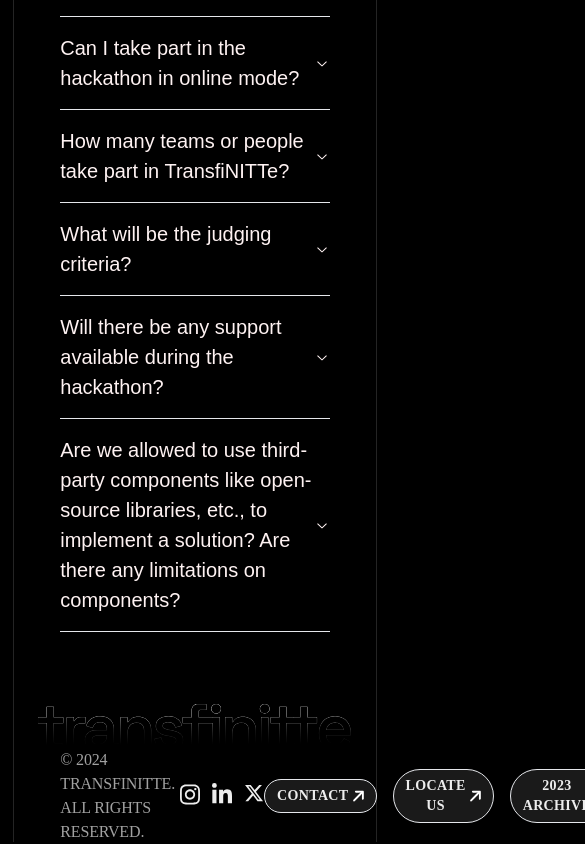
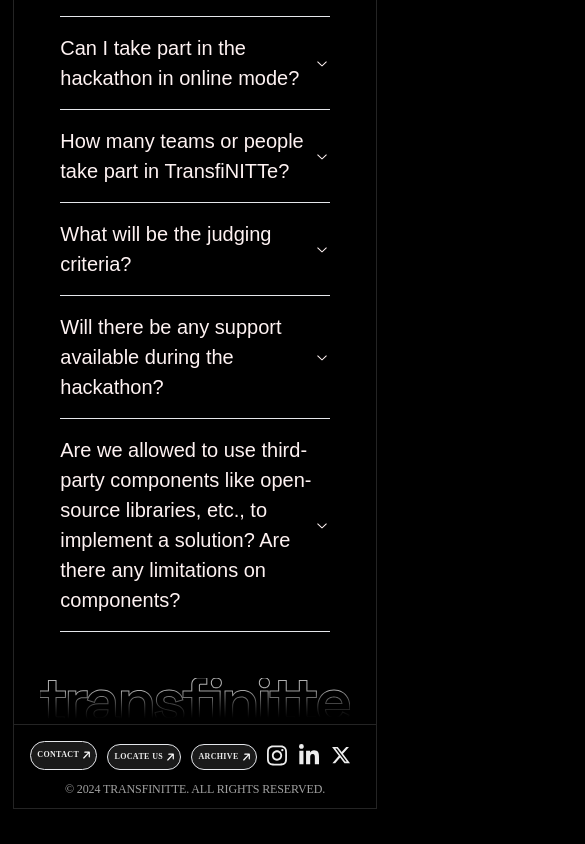
Before and after one commit to shubham-kumar-2004/transfinitte-2024, a React (Vite) app: page / in a window 390 px wide. Shown: the part 4007-4851 px from the top of the page, 585 px wide, since content can reach past the window. Built offline with nearby package versions, Linux system fonts and the light colour scheme.

Commit message:
Feat: Footer mobile version

```diff
--- a/src/assets/index.js
+++ b/src/assets/index.js
@@ -31,6 +31,7 @@ import arrowbl from './svg/arrowblack.svg'
 import admin from './svg/adminblock.svg'
 import logo from './svg/tlogo.svg'
 import tffooter from './svg/tf-footer.svg'
+import tffootersm from './svg/tf-footer-sm.svg'
 import tfbadge from './svg/tf-badge.svg'
 import instagram from './svg/instagram.svg'
 import linkedin from './svg/linkedin.svg'
@@ -71,6 +72,7 @@ export {
     bharatX,
     crewsphere,
     tffooter,
+    tffootersm,
     instagram,
     linkedin,
     x,
--- a/src/components/Footer.jsx
+++ b/src/components/Footer.jsx
@@ -1,5 +1,12 @@
-import React from 'react'
-import { arrowwh, instagram, linkedin, tffooter, x } from '../assets'
+import React from "react";
+import {
+  arrowwh,
+  instagram,
+  linkedin,
+  tffooter,
+  tffootersm,
+  x,
+} from "../assets";
 import {
   AlertDialog,
   AlertDialogAction,
@@ -8,70 +15,57 @@ import {
   AlertDialogFooter,
   AlertDialogHeader,
   AlertDialogTrigger,
-} from "@/components/ui/alert-dialog"
-
+} from "@/components/ui/alert-dialog";
 
 const Footer = () => {
   return (
-    <div className='mx-auto bg-black max-w-[93.194%]'>
-      <div className='flex h-auto py-9 px-0 flex-col items-start gap-[36px] border-r border-l border-r-edge border-l-edge bg-black'>
-        <div className='flex justify-center items-center self-stretch tf-footer'>
-            <img
-            src={tffooter}/>
+    <div className="max-w-full">
+      {/* Mobile Version */}
+      <div className="block sm:hidden mx-auto bg-black max-w-full">
+        <div className="max-h-screen flex flex-col justify-center items-start flex-shrink-0 border-l border-r border-b border-l-edge border-r-edge border-b-edge w-[93.192%] mx-auto mb-4 py-[0.625rem] px-0 gap-4">
+          <div className="flex justify-center items-center self-stretch border-b border-b-edge">
+            <img src={tffootersm} />
           </div>
-        <div className='w-full h-[1.25rem] flex py-0 px-[46px] justify-between items-center self-stretch'>
-          <div className='flex justify-center items-center gap-[5px]'>
-            <div className='text-[#A1A1A1] font-geistmono text-[1rem] not-italic font-normal leading-normal tracking-[-0.01rem] uppercase'>© 2024 TRANSFINITTE. All Rights Reserved.</div>
-            <div className='flex w-fit pb-1 justify-center items-start gap-3 '>
-              <div>
-                <a href='' target="_blank" rel="noopener noreferrer">
-                  <img
-                  src={instagram}
-                  className='max-w-none w-fit' />
-                </a>
-              </div>
-              <div>
-                <a href='' target="_blank" rel="noopener noreferrer">
-                  <img
-                  src={linkedin}
-                  className='max-w-none w-fit' />
-                </a>
-              </div>
-              <div>
-                <a href='' target="_blank" rel="noopener noreferrer">
-                  <img
-                  src={x}
-                  className='max-w-none w-fit' />
-                </a>
-              </div>
-            </div>
-          </div>
-
-          <div className='flex items-center gap-4'>
-            <div className='flex py-[6px] px-3 justify-center items-center gap-[10px] rounded-full border border-solid border-footerbutton footer-links hover:underline decoration-white'>
+          <div className="flex py-0 px-4 flex-col justify-center gap-[0.625rem] self-stretch">
+            <div className="flex w-[77.6%] justify-between items-center gap-[0.625rem]">
+              <div className="w-auto h-auto flex flex-shrink-0 gap-[0.625rem]">
+                <div className="inline-flex p-[0.375rem] justify-center items-center gap-[0.625rem] rounded-full border-[0.5px] border-solid border-footerbutton footer-links hover:underline decoration-white">
                   <AlertDialog>
                     <AlertDialogTrigger>
-                  <div className='flex flex-row gap-1 justify-center items-center'>
-                    <div className='text-offwhite text-center font-geistmono text-[0.875rem] not-italic font-bold leading-5 tracking-[0.35px] uppercase'>Contact</div>
-                    <img
-                    src={arrowwh}
-                    className='max-w-none w-fit'/>
+                      <div className="flex flex-row gap-1 justify-center items-center">
+                        <div className="text-offwhite text-center font-geistmono text-[0.5rem] not-italic font-bold tracking-[0.35px] uppercase">
+                          Contact
+                        </div>
+                        <img src={arrowwh} className="w-auto h-2" />
                       </div>
                     </AlertDialogTrigger>
-                <AlertDialogContent className='w-auto max-w-max opacity-100 rounded-lg'>
+                    <AlertDialogContent className="w-auto max-w-[90%] opacity-100 bg-offwhite rounded-3xl">
                       <AlertDialogHeader>
                         <AlertDialogDescription>
-                      <div className='flex flex-col items-start gap-4 self-stretch'>
-                        <div className='self-stretch text-white font-geist text-[2rem] not-italic font-medium leading-[-0.02rem]'>Contact</div>
-                        <div className='flex flex-col items-start gap-[6px] self-stretch'>
-                          <div className='self-stretch text-white font-geist text-[1.5rem] not-italic font-light leading-[-0.015rem]'>
-                          Work inquires: <span className='font-bold'>technicalcouncil@pragyan.org</span>
+                          <div className="flex flex-col items-start gap-4 self-stretch">
+                            <div className="self-stretch text-black font-geist text-[2rem] not-italic font-medium leading-[-0.02rem]">
+                              Contact
                             </div>
-                          <div className='self-stretch text-white font-geist text-[1.125rem] not-italic font-bold leading-normal tracking-[-0.011rem]'>Technical Council of NIT Trichy</div>
-                          <div className='self-stretch text-white font-geist text-[1.125rem] not-italic font-bold leading-normal tracking-[-0.011rem]'>
-                          Samarth <span className='font-light'>9670664115</span><br/>
-                          Sanjana <span className='font-light'>9380872847</span><br/>
-                          Vishnucharan <span className='font-light'>7760942275</span><br/>
+                            <div className="flex flex-col items-start gap-[6px] self-stretch">
+                              <div className="self-stretch text-black font-geist text-[1rem] not-italic font-light leading-[-0.015rem]">
+                                Work inquires:{" "}
+                                <span className="font-bold text-wrap">
+                                  technicalcouncil@pragyan.org
+                                </span>
+                              </div>
+                              <div className="self-stretch text-black font-geist text-[0.825rem] not-italic font-bold leading-normal tracking-[-0.011rem]">
+                                Technical Council of NIT Trichy
+                              </div>
+                              <div className="self-stretch text-black font-geist text-[0.825rem] not-italic font-bold leading-normal tracking-[-0.011rem]">
+                                Samarth{" "}
+                                <span className="font-light">9670664115</span>
+                                <br />
+                                Sanjana{" "}
+                                <span className="font-light">9380872847</span>
+                                <br />
+                                Vishnucharan{" "}
+                                <span className="font-light">7760942275</span>
+                                <br />
                               </div>
                             </div>
                           </div>
@@ -79,35 +73,190 @@ const Footer = () => {
                       </AlertDialogHeader>
                       <AlertDialogFooter>
                         <AlertDialogAction>
-                    <div className='flex flex-row gap-1 justify-center items-center rounded-full border border-solid border-footerbutton footer-links py-[6px] px-3'>
-                      <div className='text-offwhite text-center font-geistmono text-[0.875rem] not-italic font-bold leading-5 tracking-[0.35px] uppercase'>Continue</div>
+                          <div className="flex flex-row gap-1 justify-center items-center border-solid border-footerbutton border-black border-2 p-2 rounded-3xl px-5 footer-links py-[6px] ">
+                            <div className="text-black  text-center font-geistmono text-[0.875rem] not-italic font-bold leading-5 tracking-[0.35px] uppercase ">
+                              Continue
+                            </div>
                           </div>
                         </AlertDialogAction>
                       </AlertDialogFooter>
                     </AlertDialogContent>
                   </AlertDialog>
                 </div>
-            <div className='flex py-[6px] px-3 justify-center items-center gap-[10px] rounded-full border border-solid border-footerbutton footer-links hover:underline decoration-white'>
-              <div className='flex flex-row gap-1 justify-center items-center'>
-                <div className='text-offwhite text-center font-geistmono text-[0.875rem] not-italic font-bold leading-5 tracking-[0.35px] uppercase'><a href='https://maps.app.goo.gl/oqqeVqML8Fb2Pdr57' target="_blank" rel="noopener noreferrer">Locate Us</a></div>
-                <img
-                src={arrowwh}
-                className='max-w-none w-fit'/>
+                <a
+                  href="https://maps.app.goo.gl/oqqeVqML8Fb2Pdr57"
+                  target="_blank"
+                  rel="noopener noreferrer"
+                >
+                  <div className="inline-flex p-[0.375rem] justify-center items-center gap-[0.625rem] rounded-full border-[0.5px] border-solid border-footerbutton footer-links hover:underline decoration-white">
+                    <div className="flex flex-row gap-1 justify-center items-center">
+                      <div className="text-offwhite text-center font-geistmono text-[0.5rem] not-italic font-bold tracking-[0.35px] uppercase">
+                        Locate US
+                      </div>
+                      <img src={arrowwh} className="w-auto h-2" />
                     </div>
                   </div>
-            <div className='flex py-[6px] px-3 justify-center items-center gap-[10px] rounded-full border border-solid border-footerbutton footer-links hover:underline decoration-white'>
-              <div className='flex flex-row gap-1 justify-center items-center'>
-                <div className='text-offwhite text-center font-geistmono text-[0.875rem] not-italic font-bold leading-5 tracking-[0.35px] uppercase'><a href='https://drive.google.com/file/d/1jjjwgRhEHz8pLegoh0GjU5KTq7Ni5zAs/view' target="_blank" rel="noopener noreferrer">2023 Archive</a></div>
-                <img
-                src={arrowwh}
-                className='max-w-none w-fit'/>
+                </a>
+                <a
+                  href="https://drive.google.com/file/d/1jjjwgRhEHz8pLegoh0GjU5KTq7Ni5zAs/view"
+                  target="_blank"
+                  rel="noopener noreferrer"
+                >
+                  <div className="inline-flex p-[0.375rem] justify-center items-center gap-[0.625rem] rounded-full border-[0.5px] border-solid border-footerbutton footer-links hover:underline decoration-white">
+                    <div className="flex flex-row gap-1 justify-center items-center">
+                      <div className="text-offwhite text-center font-geistmono text-[0.5rem] not-italic font-bold tracking-[0.35px] uppercase">
+                        Archive
+                      </div>
+                      <img src={arrowwh} className="w-auto h-2" />
+                    </div>
+                  </div>
+                </a>
+              </div>
+              <div className="flex items-center gap-3">
+                <div className="flex w-fit justify-center items-start gap-3 ">
+                  <a href="" target="_blank" rel="noopener noreferrer">
+                    <img src={instagram} className="max-w-none w-fit" />
+                  </a>
+                </div>
+                <div className="flex items-center gap-3">
+                  <a href="" target="_blank" rel="noopener noreferrer">
+                    <img src={linkedin} className="max-w-none w-fit" />
+                  </a>
+                </div>
+                <div className="flex items-center gap-3">
+                  <a href="" target="_blank" rel="noopener noreferrer">
+                    <img src={x} className="max-w-none w-fit" />
+                  </a>
+                </div>
+              </div>
+            </div>
+            <div className="flex justify-center items-start gap-[0.3125rem]">
+              <div className="text-[#A1A1A1] font-geistmono text-[0.75rem] not-italic font-normal leading-normal tracking-[-0.0075rem] uppercase">
+                © 2024 TRANSFINITTE. All Rights Reserved.
+              </div>
+            </div>
+          </div>
+        </div>
+      </div>
+      {/* Desktop Version */}
+      <div className="hidden sm:block mx-auto bg-black max-w-[93.194%]">
+        <div className="flex h-auto py-9 px-0 flex-col items-start gap-[36px] border-r border-l border-r-edge border-l-edge bg-black">
+          <div className="flex justify-center items-center self-stretch tf-footer">
+            <img src={tffooter} />
+          </div>
+          <div className="w-full h-[1.25rem] flex py-0 px-[46px] justify-between items-center self-stretch">
+            <div className="flex justify-center items-center gap-[5px]">
+              <div className="text-[#A1A1A1] font-geistmono text-[1rem] not-italic font-normal leading-normal tracking-[-0.01rem] uppercase">
+                © 2024 TRANSFINITTE. All Rights Reserved.
+              </div>
+              <div className="flex w-fit pb-1 justify-center items-start gap-3 ">
+                <div>
+                  <a href="" target="_blank" rel="noopener noreferrer">
+                    <img src={instagram} className="max-w-none w-fit" />
+                  </a>
+                </div>
+                <div>
+                  <a href="" target="_blank" rel="noopener noreferrer">
+                    <img src={linkedin} className="max-w-none w-fit" />
+                  </a>
+                </div>
+                <div>
+                  <a href="" target="_blank" rel="noopener noreferrer">
+                    <img src={x} className="max-w-none w-fit" />
+                  </a>
+                </div>
+              </div>
+            </div>
+
+            <div className="flex items-center gap-4">
+              <div className="flex py-[6px] px-3 justify-center items-center gap-[10px] rounded-full border border-solid border-footerbutton footer-links hover:underline decoration-white">
+                <AlertDialog>
+                  <AlertDialogTrigger>
+                    <div className="flex flex-row gap-1 justify-center items-center">
+                      <div className="text-offwhite text-center font-geistmono text-[0.875rem] not-italic font-bold leading-5 tracking-[0.35px] uppercase">
+                        Contact
+                      </div>
+                      <img src={arrowwh} className="max-w-none w-fit" />
+                    </div>
+                  </AlertDialogTrigger>
+                  <AlertDialogContent className="w-auto max-w-max opacity-100 bg-offwhite rounded-3xl">
+                    <AlertDialogHeader>
+                      <AlertDialogDescription>
+                        <div className="flex flex-col items-center gap-4 self-stretch p-4">
+                          <div className="self-stretch text-black font-geistmono text-[2rem] not-italic font-medium leading-[-0.02rem]">
+                            Contact
+                          </div>
+                          <div className="flex flex-col items-start gap-[6px] self-stretch">
+                            <div className="self-stretch text-black font-geistmono text-[1.5rem] not-italic font-light leading-[-0.015rem]">
+                              Work inquires:{" "}
+                              <span className="font-bold">
+                                technicalcouncil@pragyan.org
+                              </span>
+                            </div>
+                            <div className="self-stretch text-black font-geistmono text-[1.125rem] not-italic font-bold leading-normal tracking-[-0.011rem]">
+                              Technical Council of NIT Trichy
+                            </div>
+                            <div className="self-stretch text-black font-geistmono text-[1.125rem] not-italic font-bold leading-normal tracking-[-0.011rem]">
+                              Samarth{" "}
+                              <span className="font-light">9670664115</span>
+                              <br />
+                              Sanjana{" "}
+                              <span className="font-light">9380872847</span>
+                              <br />
+                              Vishnucharan{" "}
+                              <span className="font-light">7760942275</span>
+                              <br />
+                            </div>
+                          </div>
+                        </div>
+                      </AlertDialogDescription>
+                    </AlertDialogHeader>
+                    <AlertDialogFooter>
+                      <AlertDialogAction>
+                        <div className="flex flex-row gap-1 justify-center items-center rounded-full border border-solid border-footerbutton footer-links py-[6px] px-3">
+                          <div className="text-black text-center font-geistmono text-[0.875rem] not-italic font-bold leading-5 tracking-[0.35px] uppercase border-black border-2 p-2 rounded-3xl px-5">
+                            Continue
+                          </div>
+                        </div>
+                      </AlertDialogAction>
+                    </AlertDialogFooter>
+                  </AlertDialogContent>
+                </AlertDialog>
+              </div>
+              <div className="flex py-[6px] px-3 justify-center items-center gap-[10px] rounded-full border border-solid border-footerbutton footer-links hover:underline decoration-white">
+                <div className="flex flex-row gap-1 justify-center items-center">
+                  <div className="text-offwhite text-center font-geistmono text-[0.875rem] not-italic font-bold leading-5 tracking-[0.35px] uppercase">
+                    <a
+                      href="https://maps.app.goo.gl/oqqeVqML8Fb2Pdr57"
+                      target="_blank"
+                      rel="noopener noreferrer"
+                    >
+                      Locate Us
+                    </a>
+                  </div>
+                  <img src={arrowwh} className="max-w-none w-fit" />
+                </div>
+              </div>
+              <div className="flex py-[6px] px-3 justify-center items-center gap-[10px] rounded-full border border-solid border-footerbutton footer-links hover:underline decoration-white">
+                <div className="flex flex-row gap-1 justify-center items-center">
+                  <div className="text-offwhite text-center font-geistmono text-[0.875rem] not-italic font-bold leading-5 tracking-[0.35px] uppercase">
+                    <a
+                      href="https://drive.google.com/file/d/1jjjwgRhEHz8pLegoh0GjU5KTq7Ni5zAs/view"
+                      target="_blank"
+                      rel="noopener noreferrer"
+                    >
+                      2023 Archive
+                    </a>
+                  </div>
+                  <img src={arrowwh} className="max-w-none w-fit" />
                 </div>
               </div>
             </div>
           </div>
         </div>
       </div>
-  )
-}
+    </div>
+  );
+};
 
-export default Footer
+export default Footer;
```
Also changed, not shown: src/assets/svg/tf-footer-sm.svg (added). Lines whose indentation alone changed are shown as unchanged.
